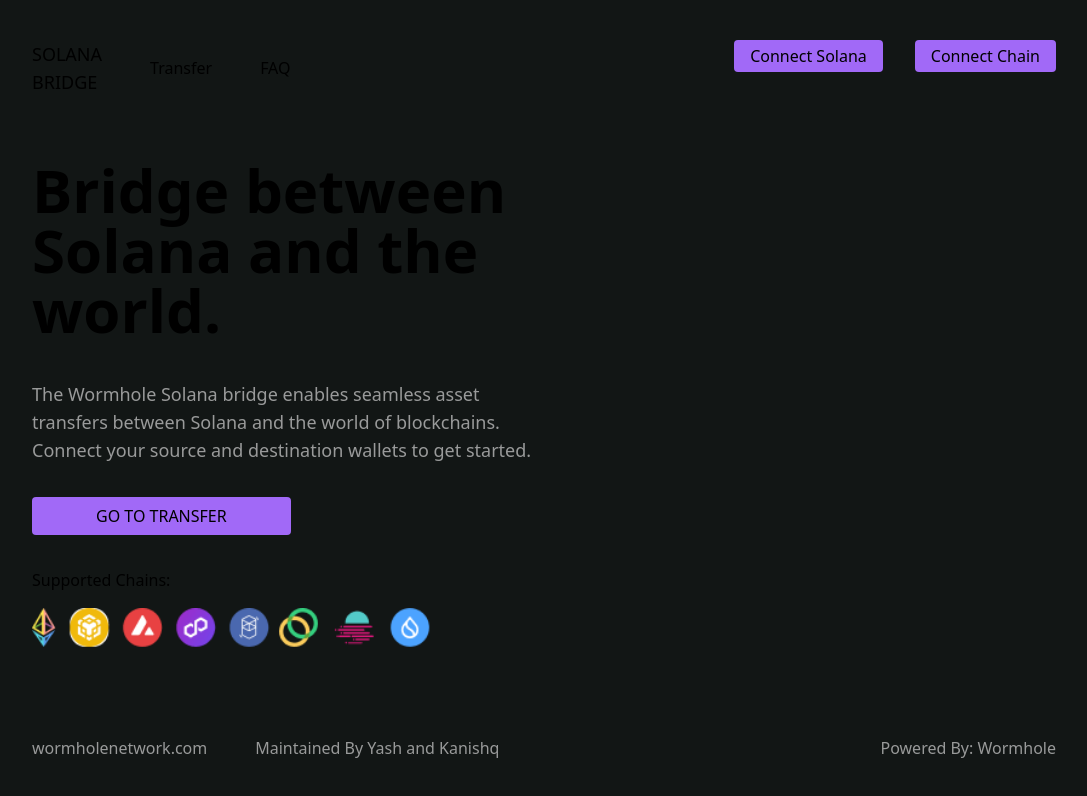
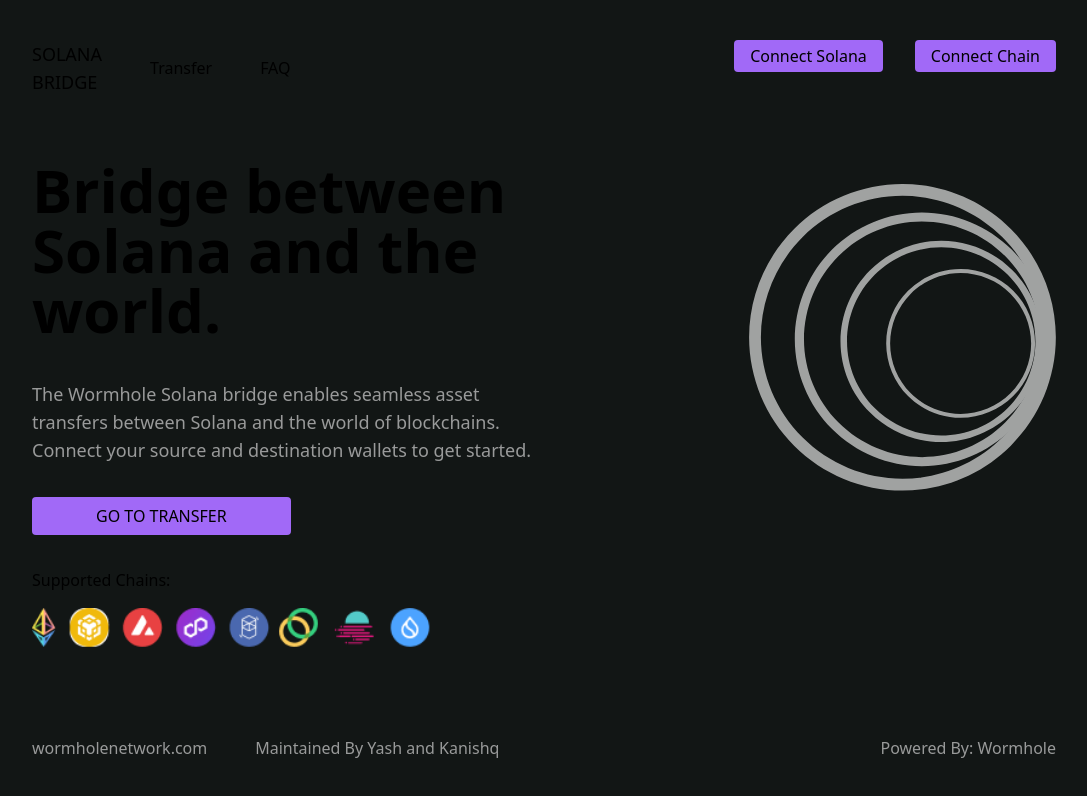
Before and after one commit to kanishq1/bridge-to-solana, a Next.js app: page / in a window 1280 px wide. Shown: the top 796 px of the page, without its empty margins (96-1183 px from the left). Built offline with nearby package versions, Linux system fonts and the light colour scheme.

Commit message:
added logo

```diff
--- a/src/pages/index.js
+++ b/src/pages/index.js
@@ -1,11 +1,13 @@
 import Header from "../components/header";
 import Image from "next/image";
 import Footer from "../components/footer";
+import { useState } from "react";
 
 export default function Home() {
     return (
         <main className={`flex min-h-screen flex-col p-10 px-32 justify-between pb-10 bg-[#121615]`}>
             <Header />
+            <div className="flex justify-between">
                 <div className="flex flex-col justify-center w-1/2 gap-y-10 -mt-6">
                     <h1 className="font-semibold text-6xl">Bridge between Solana and the world.</h1>
                     <p className="text-[#999A9A] text-lg">
@@ -22,6 +24,10 @@
                         <img className="h-10 object-cover" src={"/supported-chains.png"} />
                     </div>
                 </div>
+                <div className="w-[30%]">
+                    <img className="opacity-60" src="/wLogo.svg" />
+                </div>
+            </div>
             <Footer />
         </main>
     );
```
Also changed, not shown: public/wLogo.svg (added). Lines whose indentation alone changed are shown as unchanged.
